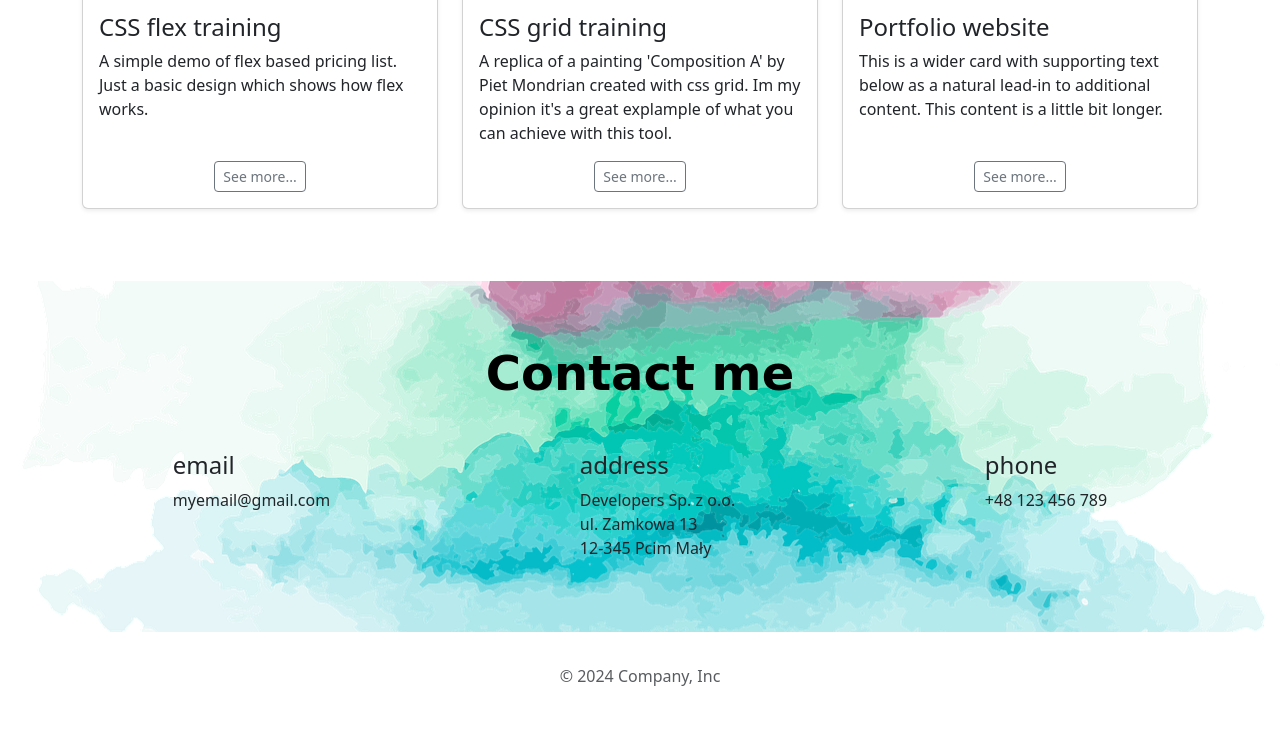
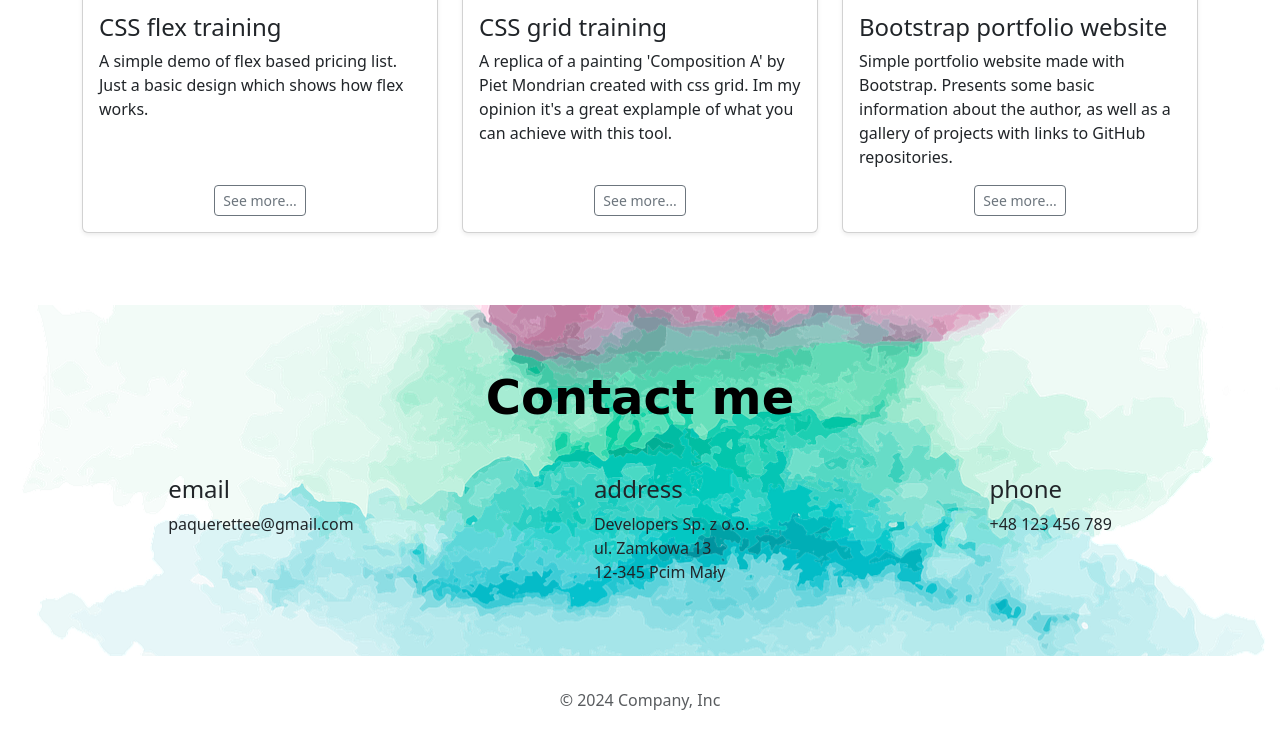
Before and after one commit to paquerettee/simple_portfolio_bootstrap, a plain HTML site: page index.html in a window 1280 px wide. Shown: the part 1948-2681 px from the top of the page. Drawn offline with nearby package versions, Linux system fonts and the light colour scheme; a web font is replaced by a local one.

Commit message:
Update index.html

```diff
--- a/index.html
+++ b/index.html
@@ -149,20 +149,18 @@
             </div>
             <div class="col">
               <div class="card shadow-sm">
-                <img src="./img/portfolio.jpg" alt="portfolio website" />
+                <img src="./img/bootstrap_portfolio.jpg" alt="portfolio website" />
                 <div class="card-body d-flex flex-column">
-                  <h4 class="card-text">Portfolio website</h4>
+                  <h4 class="card-text">Bootstrap portfolio website</h4>
                   <p class="card-text">
-                    This is a wider card with supporting text below as a natural
-                    lead-in to additional content. This content is a little bit
-                    longer.
+                    Simple portfolio website made with Bootstrap. Presents some basic information about the author, as well as a gallery of projects with links to GitHub repositories.
                   </p>
                   <div class="text-center mt-auto">
                     <button
                       type="button"
                       class="btn btn-sm btn-outline-secondary"
                     >
-                      See more...
+                        <a href="https://github.com/paquerettee/simple_portfolio_bootstrap" class="link-secondary link-underline-opacity-0">See more...</a>
                     </button>
                   </div>
                 </div>
@@ -179,7 +177,7 @@
       <div class="d-flex flex-column flex-md-row justify-content-around py-2 px-5">
         <div class="py-3">
           <h4>email</h4>
-          <p>myemail@gmail.com</p>
+          <p>paquerettee@gmail.com</p>
         </div>
         <div class="py-3">
           <h4>address</h4>
```
